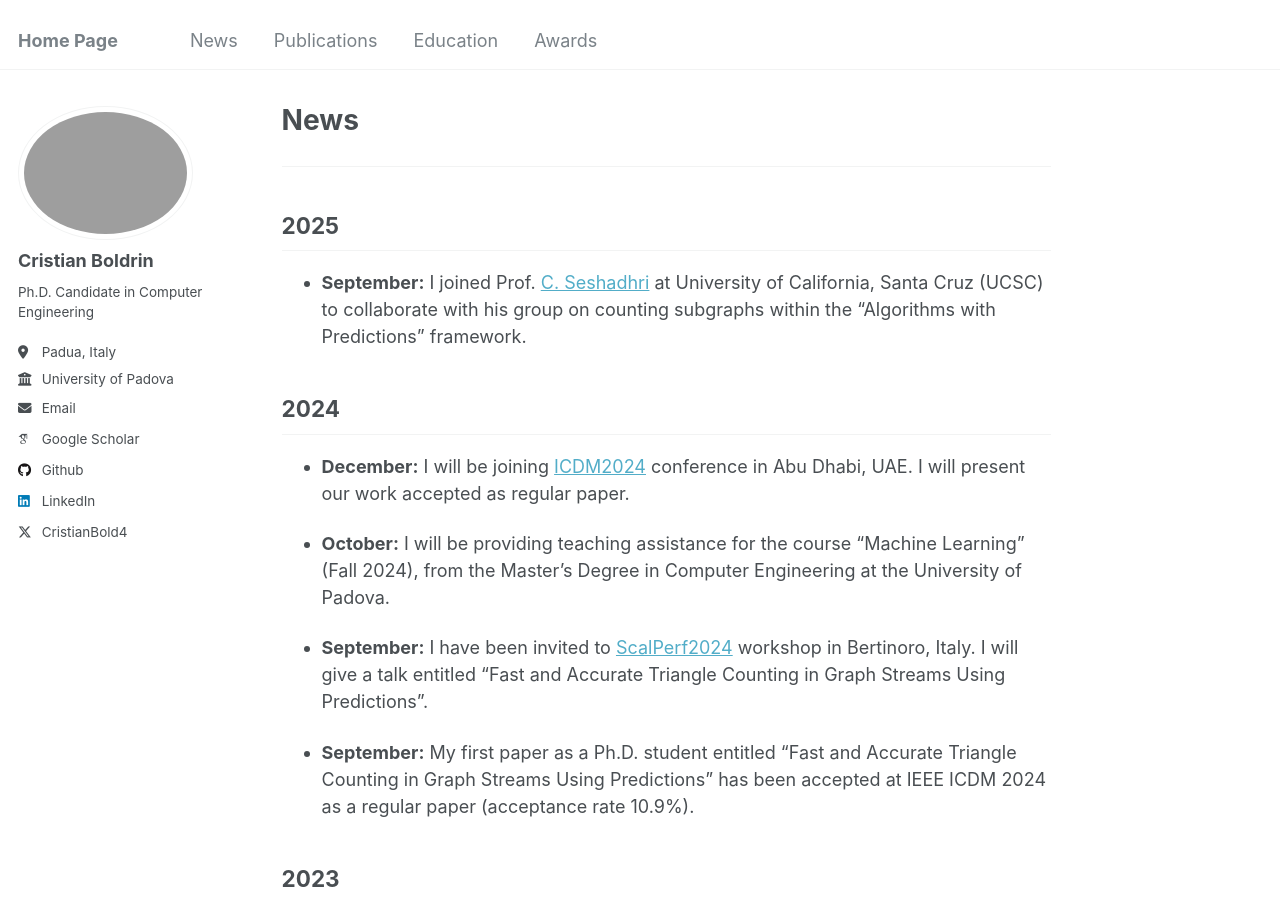
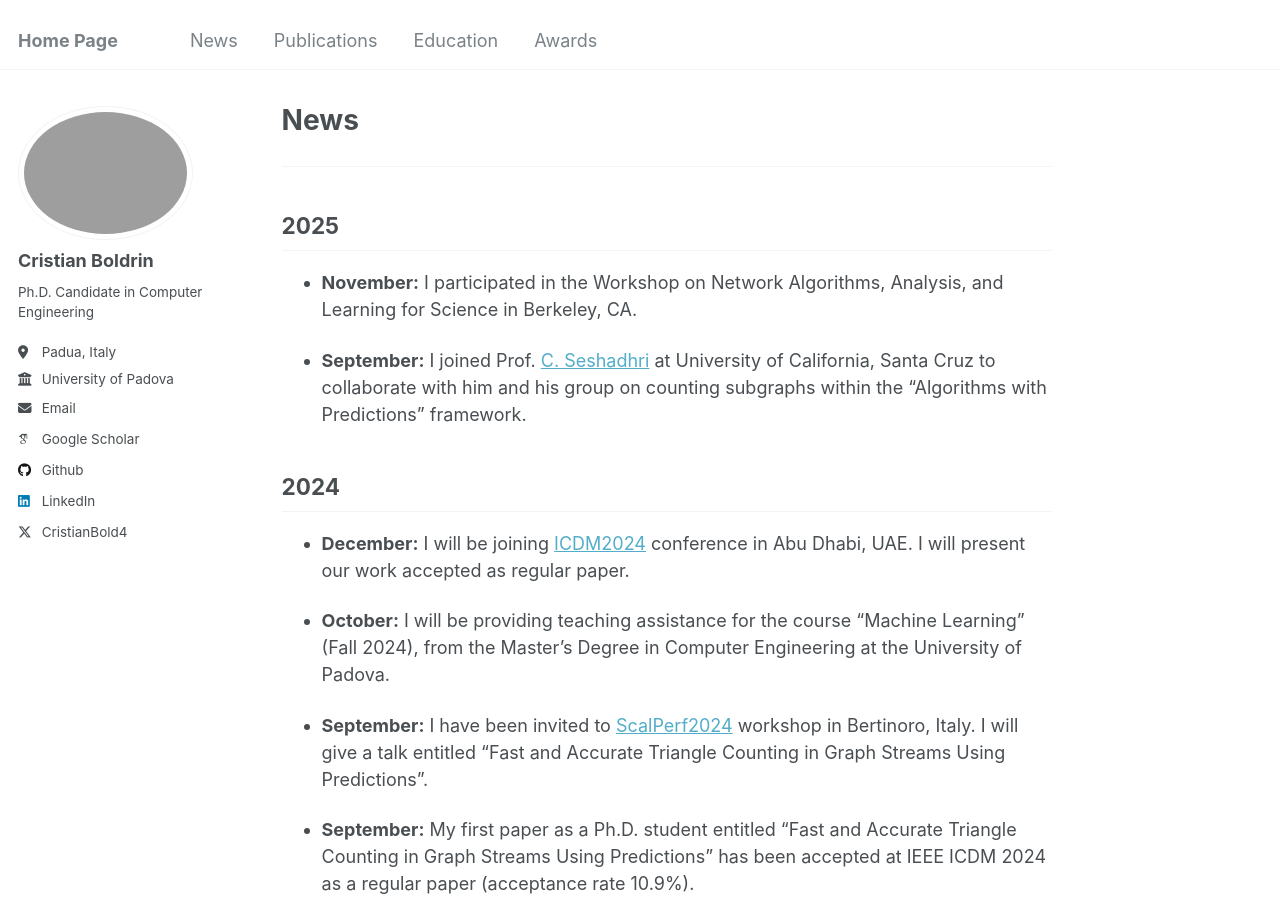
Before and after one commit to cristianboldrin/cristianboldrin.github.io, a Jekyll site: the page built from _pages/news.md, in a window 1280 px wide and 900 px high. Built offline with Jekyll 4.4.1, drawn with Linux system fonts in a browser that asks for light colours; some web fonts are replaced.

Commit message:
added news

```diff
--- a/_pages/news.md
+++ b/_pages/news.md
@@ -16,7 +16,9 @@ ___
 
 ## 2025
 
-- **September:** I joined Prof. [C. Seshadhri](https://users.soe.ucsc.edu/~sesh/) at University of California, Santa Cruz (UCSC) to collaborate with his group on counting subgraphs within the "Algorithms with Predictions" framework.
+- **November:** I participated in the Workshop on Network Algorithms, Analysis, and Learning for Science in Berkeley, CA.
+
+- **September:** I joined Prof. [C. Seshadhri](https://users.soe.ucsc.edu/~sesh/) at University of California, Santa Cruz to collaborate with him and his group on counting subgraphs within the "Algorithms with Predictions" framework.
 
 ## 2024
 
```
Also changed, not shown: 11 other files.
